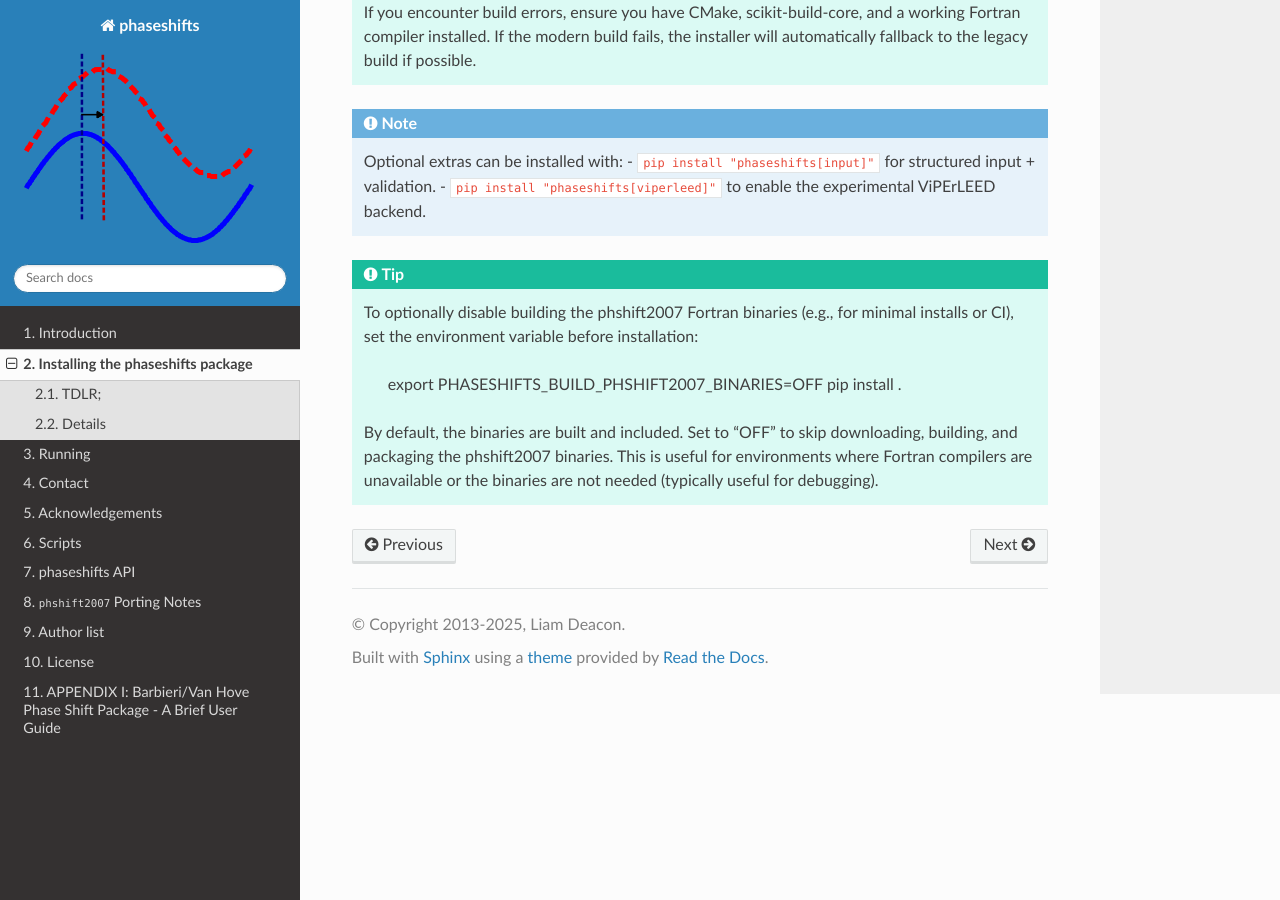
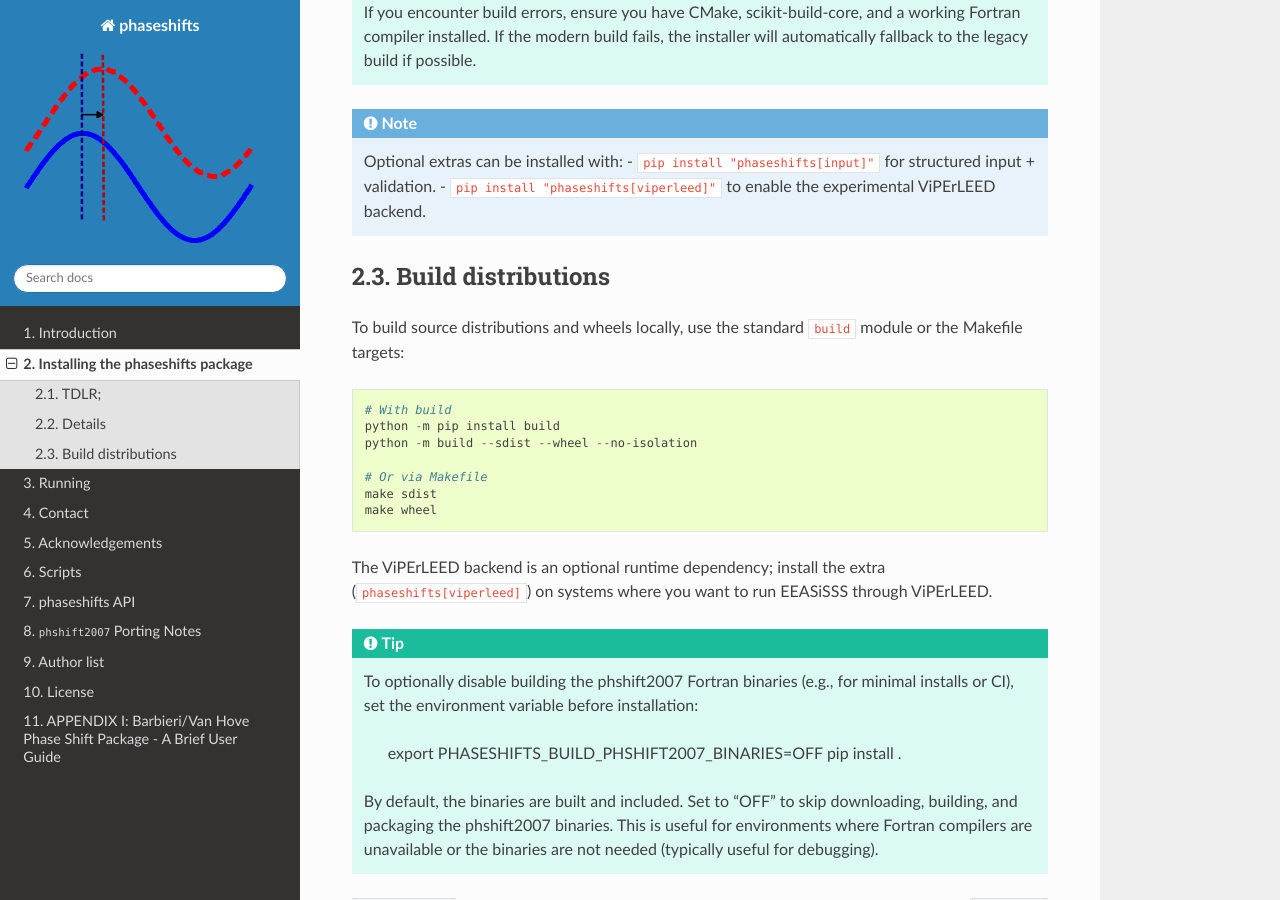
Before and after one commit to Liam-Deacon/phaseshifts, a Sphinx documentation site: the page built from docs/installing_phaseshifts.rst, in a window 1280 px wide and 900 px high, scrolled down 2484 px. Built offline with Sphinx 7.4.7 and the Read the Docs theme 3.1.0, drawn with Linux system fonts in a browser that asks for light colours; formulas are drawn with MathJax 3.

Commit message:
Document sdist builds and backend aliases

```diff
--- a/docs/installing_phaseshifts.rst
+++ b/docs/installing_phaseshifts.rst
@@ -115,6 +115,24 @@ steps below.
    - ``pip install "phaseshifts[input]"`` for structured input + validation.
    - ``pip install "phaseshifts[viperleed]"`` to enable the experimental ViPErLEED backend.
 
+Build distributions
+-------------------
+
+To build source distributions and wheels locally, use the standard ``build``
+module or the Makefile targets::
+
+  # With build
+  python -m pip install build
+  python -m build --sdist --wheel --no-isolation
+
+  # Or via Makefile
+  make sdist
+  make wheel
+
+The ViPErLEED backend is an optional runtime dependency; install the extra
+(``phaseshifts[viperleed]``) on systems where you want to run EEASiSSS through
+ViPErLEED.
+
 .. tip::
    To optionally disable building the phshift2007 Fortran binaries (e.g., for minimal installs or CI), set the environment variable before installation:
 
--- a/docs/scripts.rst
+++ b/docs/scripts.rst
@@ -86,6 +86,11 @@ will produce a list of command line options::
 
       phsh.py --backend viperleed --backend-params PARAMETERS --slab POSCAR --format viperleed
 
+   The ViPErLEED backend uses EEASiSSS internally (``--backend eeasisss`` is an alias).
+   To control where EEASiSSS input/output files are written, pass ``--backend-workdir`` (defaults to the
+   temp directory or ``--store`` when set). The resulting ``PHASESHIFTS`` file
+   is placed in the backend work directory (or ``--store`` when provided).
+
 .. warning::
    Breaking change in ``0.1.9``: the option for specifying the slab file is now ``-s`` (previously ``-i``). Please update your scripts accordingly.
    Breaking change in ``0.1.9``: the ``-i`` option for specifying the slab file is
```
Also changed, not shown: 1 other file.
